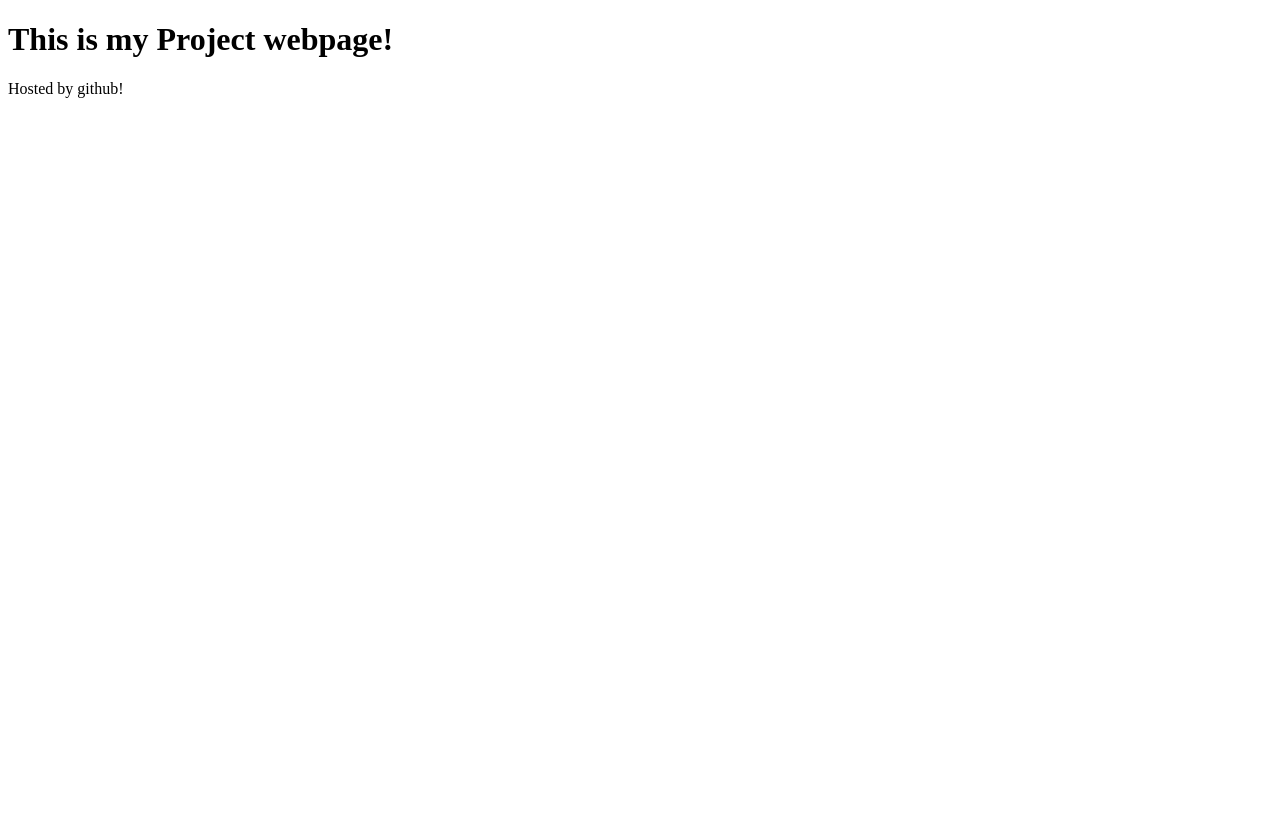
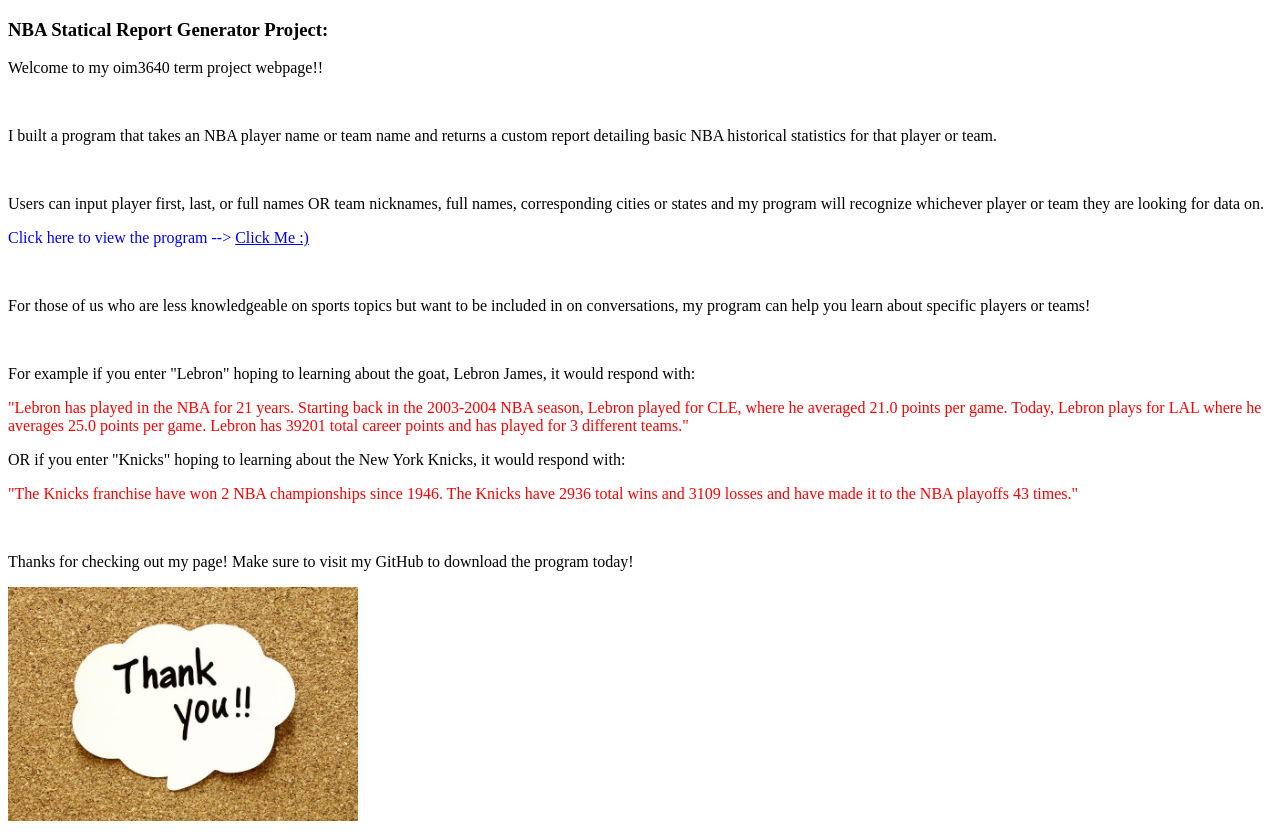
Before and after one commit to Arman0z/Arman0z.github.io, a plain HTML site: page index.html in a window 1280 px wide. Before the commit the page ends 800 px from the top, so only its background shows below. Drawn offline with Linux system fonts and the light colour scheme.

Commit message:
final webpage changes

```diff
--- a/index.html
+++ b/index.html
@@ -3,10 +3,41 @@
 <head>
     <meta charset="UTF-8">
     <meta name="viewport" content="width=device-width, initial-scale=1.0">
-    <title>Document</title>
+    <title>NBA Statistics Generator</title>
 </head>
 <body>
-    <h1>This is my Project webpage!</h1>
-    <p>Hosted by github!</p>
+    <h3>NBA Statical Report Generator Project:</h3>
+    <p>Welcome to my oim3640 term project webpage!!</p>
+    <br>
+    <p>I built a program that takes an NBA player name or team name and returns a custom report detailing basic NBA historical statistics for that player or team.</p>
+    <br>
+    <p>Users can input player first, last, or full names OR team nicknames, full names, corresponding cities or states and my program will recognize whichever player or team they are looking for data on.</p>
+
+    <p style="color: blue;">Click here to view the program --> <a href=
+        "https://github.com/Arman0z/Arman-Ozsu-OIM3640-Term-Project/blob/4295064bc5512ce6faeed8c3811132f895214dce/nba.py"
+        >Click Me :)</a></p>
+<br>
+    <p>For those of us who are less knowledgeable on sports topics but want to be included in on conversations, my program can help you learn about specific players or teams!</p>
+<br>
+    <p>For example if you enter "Lebron" hoping to learning about the goat, Lebron James, it would respond with:</p>
+    <p style="color: red;">"Lebron has played in the NBA for 21 years.
+
+        Starting back in the 2003-2004 NBA season, Lebron played for CLE, where he averaged 21.0 points per game.
+
+        Today, Lebron plays for LAL where he averages 25.0 points per game.
+
+        Lebron has 39201 total career points and has played for 3 different teams."</p>
+    <p>OR if you enter "Knicks" hoping to learning about the New York Knicks, it would respond with:</p>
+    <p style="color: red;">"The Knicks franchise have won 2 NBA championships since 1946.
+
+        The Knicks have 2936 total wins and 3109 losses and have made it to the NBA playoffs 43 times."</p>
+        <br>
+    <p>Thanks for checking out my page! Make sure to visit my GitHub to download the program today!</p>
+    <img
+    src="img003.jpg"
+    alt="Thank you!"
+    title="Thanks!"
+    width = "350"
+    >
 </body>
 </html>
```
Also changed, not shown: img003.jpg (added).
